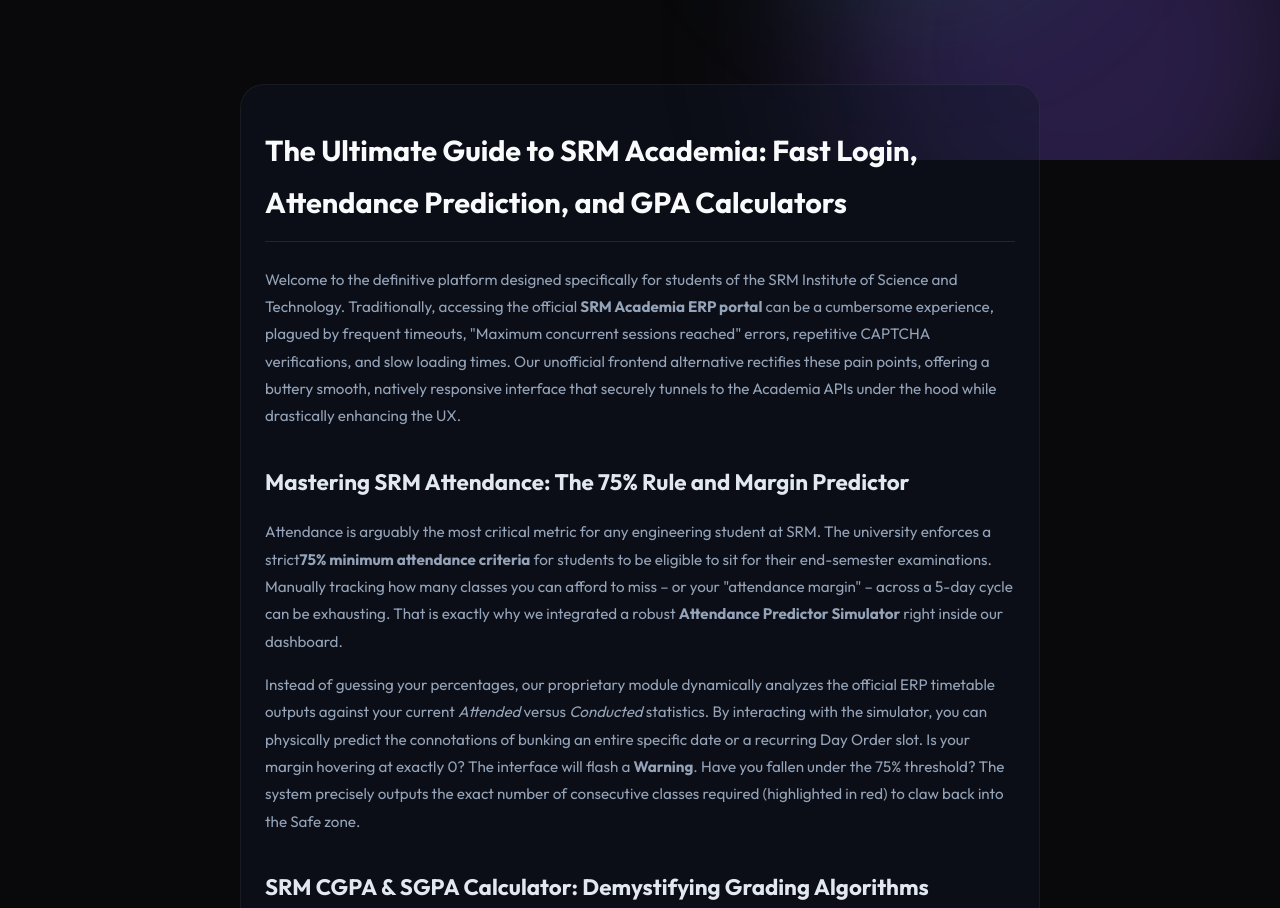
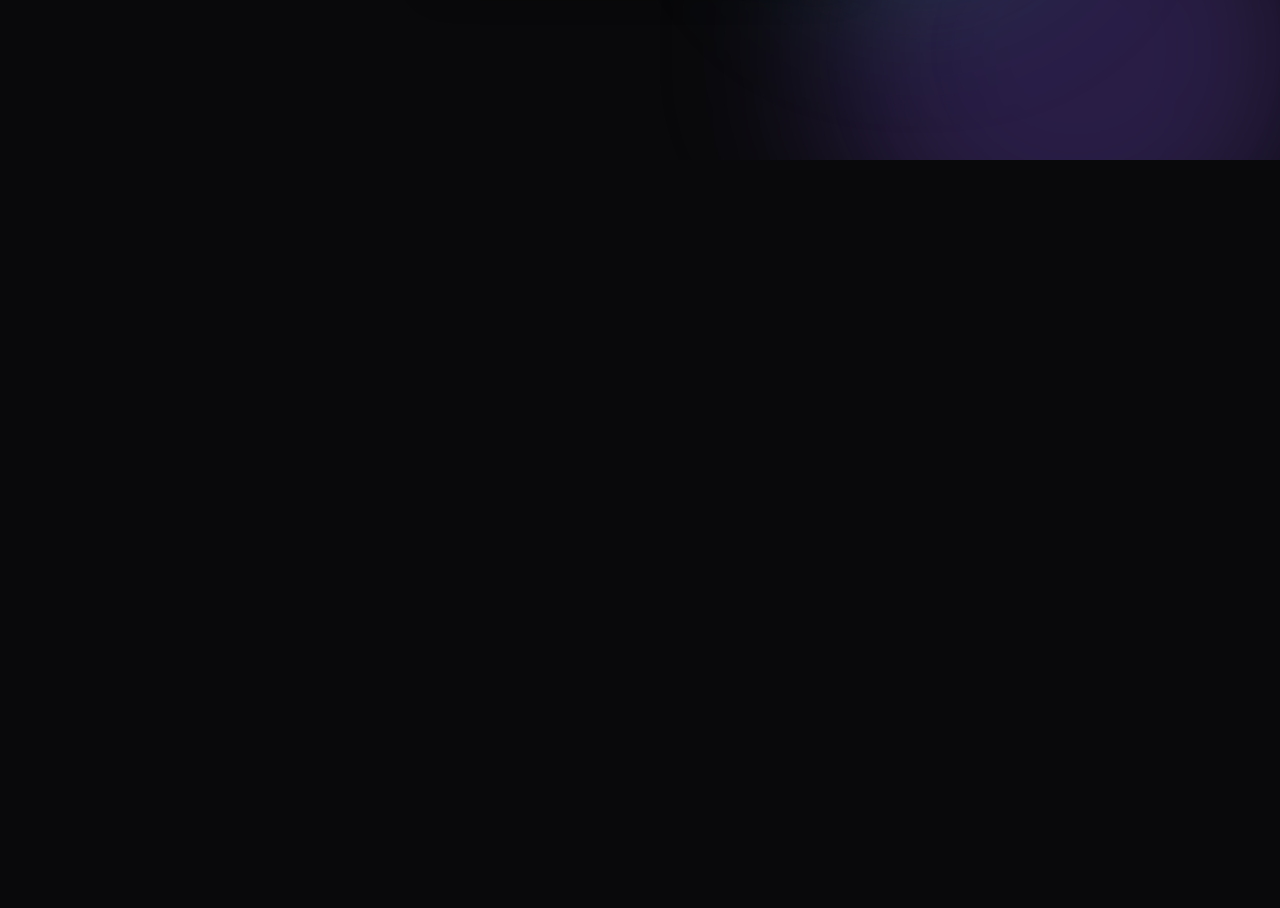
Before and after one commit to shripad-jyothinath/SRM-ACADEMIA-FREE, a Next.js app: page / in a window 1280 px wide. Shown: the part 640-1548 px from the top of the page. After the commit the page ends 900 px from the top, so only its background shows below. Built offline with nearby package versions, Linux system fonts and the light colour scheme.

Commit message:
Remove SEO

```diff
--- a/src/app/page.tsx
+++ b/src/app/page.tsx
@@ -2,7 +2,6 @@
 
 import React, { useState } from 'react';
 import { useRouter } from 'next/navigation';
-import SeoContent from '@/components/SeoContent';
 
 export default function Page() {
   const [username, setUsername] = useState('');
@@ -118,16 +117,6 @@
         </form>
       </div>
       </div>
-
-      {/*
-        Placing this massive SEO content below the fold.
-        It naturally scrolls, preserving the aesthetic focal point on the login card,
-        but exposes the text statically to web scrapers and crawlers!
-      */}
-      <div style={{ width: '100%', marginTop: '60px' }}>
-        <SeoContent />
-      </div>
-
     </main>
   );
 }
```
